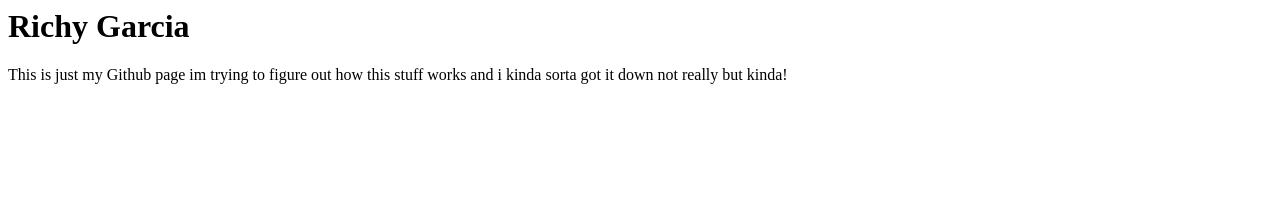
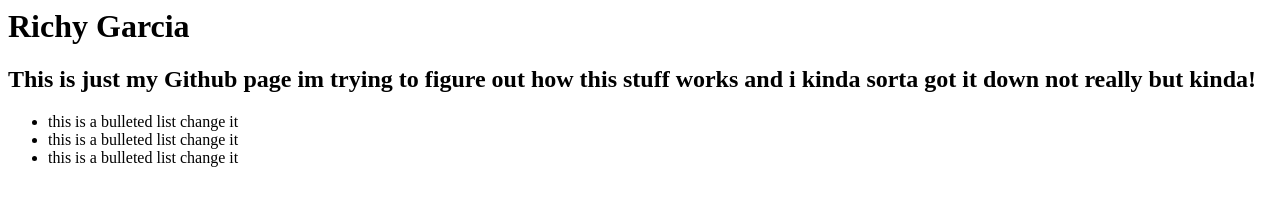
Before and after one commit to rgarci43/rgarci43.github.io, a plain HTML site: page index.html in a window 1280 px wide. Drawn offline with Linux system fonts and the light colour scheme.

Commit message:
Update index.html

```diff
--- a/index.html
+++ b/index.html
@@ -1,4 +1,11 @@
 <html>
-<h1> Richy Garcia </h1>
-<p> This is just my Github page im trying to figure out how this stuff works and i kinda sorta got it down not really but kinda!</p>
+<main>
+    <h1> Richy Garcia </h1>
+    <h2>This is just my Github page im trying to figure out how this stuff works and i kinda sorta got it down not really but kinda!</h2>
+    <ul>
+        <li>this is a bulleted list change it</li>
+        <li>this is a bulleted list change it</li>
+        <li>this is a bulleted list change it</li>
+    </ul>
+    </main>
 </html>
```
